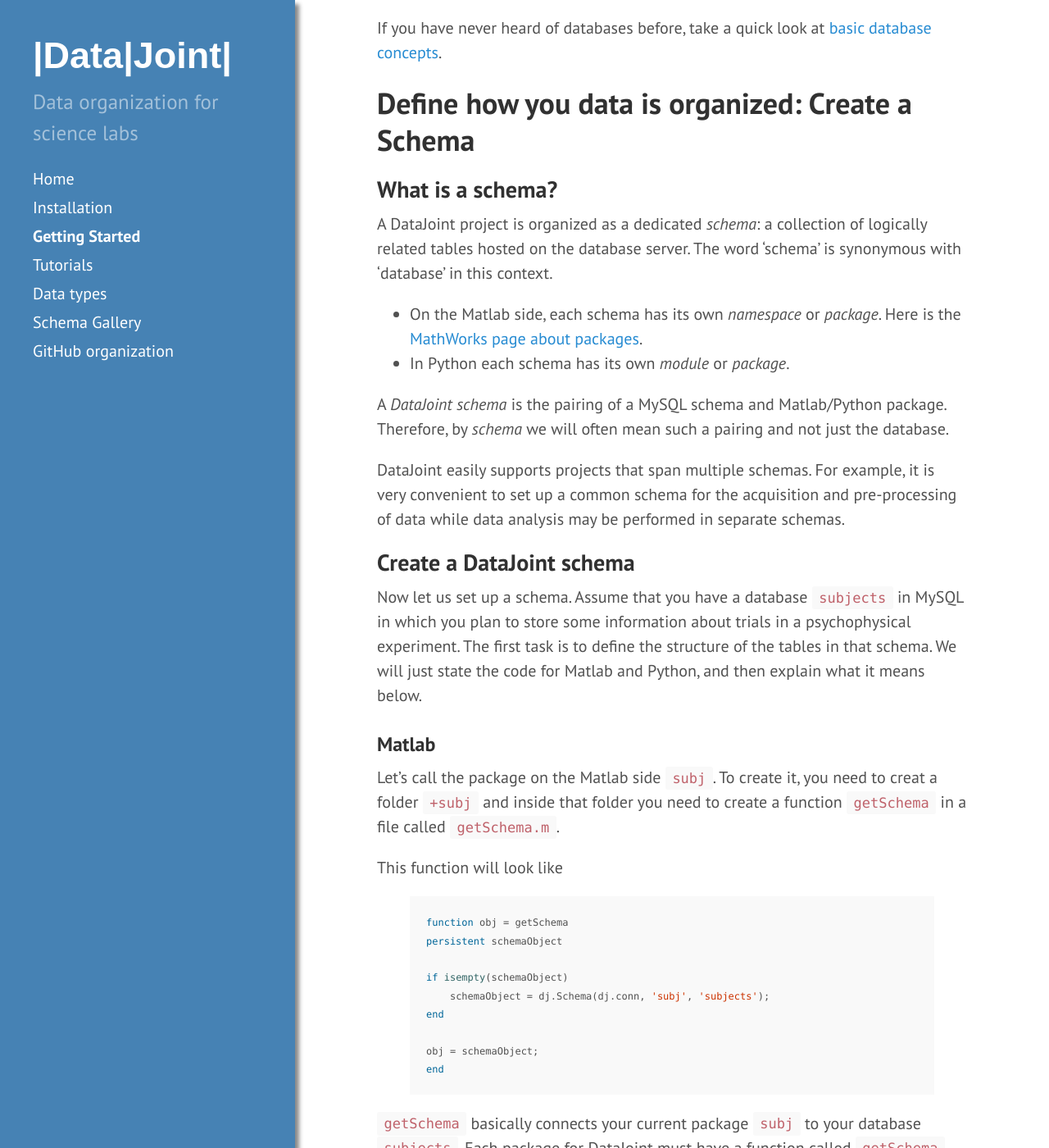
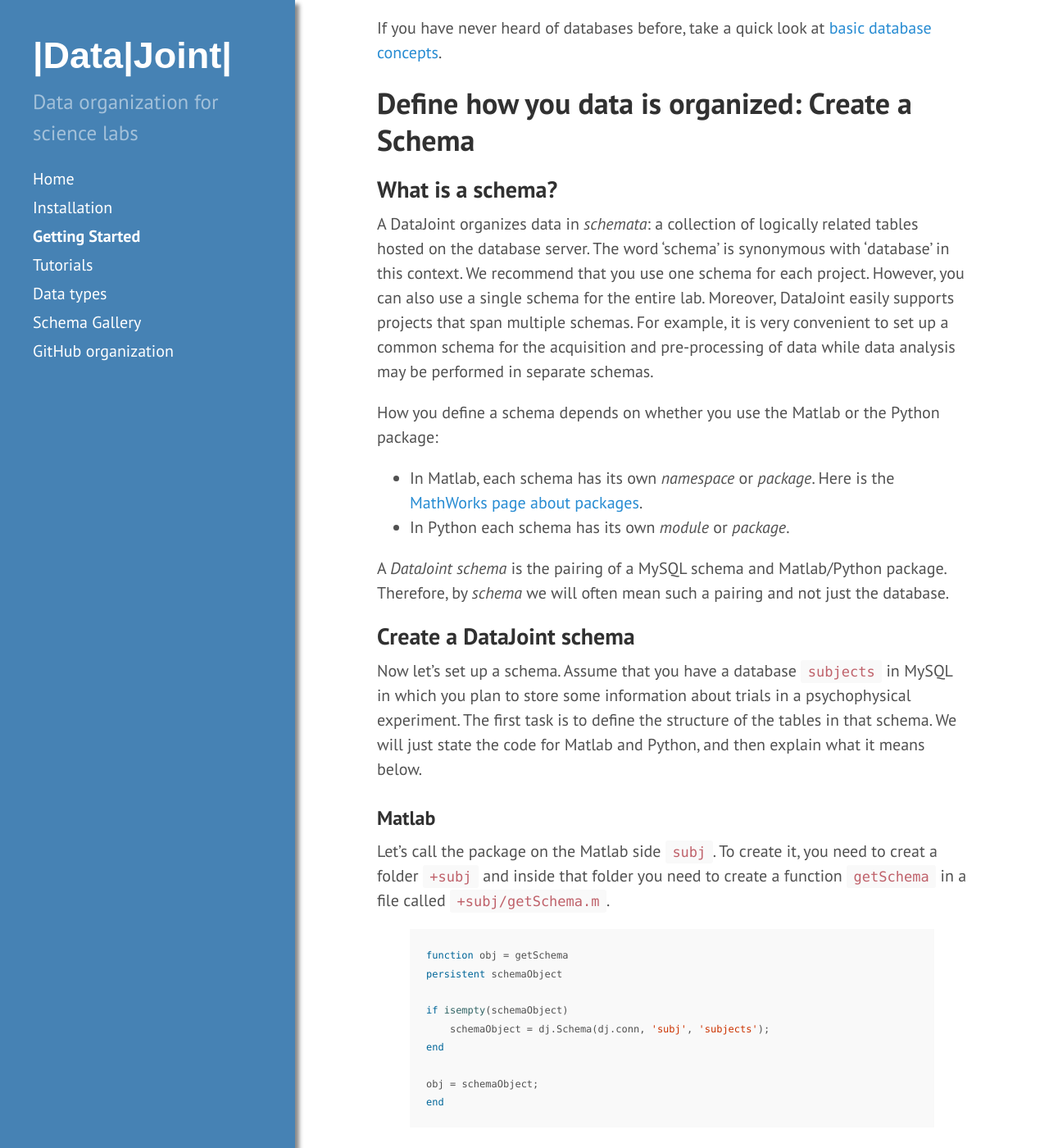
Before and after one commit to datajoint/datajoint-github-page, a Jekyll site: the page built from gettingstarted.md, in a window 1280 px wide and 1400 px high, scrolled down 235 px. Shown: the whole window at 82% size. Built offline with Jekyll 4.4.1, drawn with Linux system fonts in a browser that asks for light colours; Markdown is read by kramdown in place of the engine named in the settings; some of the changed text lies outside the part shown.

````diff
--- a/gettingstarted.md
+++ b/gettingstarted.md
@@ -14,24 +14,25 @@ If you have never heard of databases before, take a quick look at [basic databas
 # Define how you data is organized: Create a Schema
 
 ## What is a schema?
-A DataJoint project is organized as a dedicated _schema_: a collection of logically related tables hosted on the database server. The word 'schema' is synonymous with 'database' in this context.
+A DataJoint organizes data in _schemata_: a collection of logically related tables hosted on the database server. The word 'schema' is synonymous with 'database' in this context. We recommend that you use one schema for each project. However, you can also use a single schema for the entire lab. Moreover, DataJoint easily supports projects that span multiple schemas. For example, it is very convenient to set up a common schema for the acquisition and pre-processing of data while data analysis may be performed in separate schemas.
 
-* On the Matlab side, each schema has its own _namespace_ or _package_. Here is the [MathWorks page about packages](http://www.mathworks.com/help/matlab/matlab_oop/scoping-classes-with-packages.html).
+
+
+How you define a schema depends on whether you use the Matlab or the Python package:
+
+* In Matlab, each schema has its own _namespace_ or _package_. Here is the [MathWorks page about packages](http://www.mathworks.com/help/matlab/matlab_oop/scoping-classes-with-packages.html).
 * In Python each schema has its own _module_ or _package_.
 
 A _DataJoint schema_ is the pairing of a MySQL schema and Matlab/Python package. Therefore, by _schema_ we will often mean such a pairing and not just the database.
 
-DataJoint easily supports projects that span multiple schemas. For example, it is very convenient to set up a common schema for the acquisition and pre-processing of data while data analysis may be performed in separate schemas.
 
 ## Create a DataJoint schema
 
-Now let us set up a schema. Assume that you have a database `subjects` in MySQL in which you plan to store some information about trials in a psychophysical experiment. The first task is to define the structure of the tables in that schema. We will just state the code for Matlab and Python, and then explain what it means below.
+Now let's set up a schema. Assume that you have a database `subjects` in MySQL in which you plan to store some information about trials in a psychophysical experiment. The first task is to define the structure of the tables in that schema. We will just state the code for Matlab and Python, and then explain what it means below.
 
 ### Matlab
 
-Let's call the package on the Matlab side `subj`. To create it, you need to creat a folder `+subj` and inside that folder you need to create a function `getSchema` in a file called `getSchema.m`.
-
-This function will look like
+Let's call the package on the Matlab side `subj`. To create it, you need to creat a folder `+subj` and inside that folder you need to create a function `getSchema` in a file called `+subj/getSchema.m`.
 
 {% highlight matlab %}
 function obj = getSchema
@@ -45,9 +46,8 @@ obj = schemaObject;
 end
 {% endhighlight %}
 
-`getSchema` basically connects your current package `subj` to your database `subjects`. Each package for DataJoint must have a function called `getSchema` that tells the package which database it should connect (bind) to.
 
-Now let's define a table for your subjects. Create a file called `Subjects.m` and put the following content in it
+We also need to define a table for your subjects. To that end, create a file called `+subj/Subjects.m` and put the following content in it
 {% highlight matlab %}
 %{
 subj.Subjects (manual) # Basic subject info
@@ -152,4 +153,26 @@ class Trials(dj.Base):
 
 ### Explanation
 
+The above example has basically two parts:
+
+* defining the structure of the table
+* connecting the table to the database
+
+#### Defining the structure
+
+The part that defines the structure of the table is the at the top of the files in Matlab and the class variables `definition` in Python. The syntax is the same in both cases. Let's look at it in more detail.
+
+```
+
+	subj.Subjects (manual) # Basic subject info
+
+	subject_id                   : int                     # id number
+	---
+	first=""                     : varchar(20)             # first name
+	last=""                      : varchar(20)             # last name
+	sex="unknown"                : enum('M','F','unknown') # animal's sex
+	subject_ts=CURRENT_TIMESTAMP : timestamp               # automatic
+```
+
 The important part is the comment above the class definition. It states the name of the table (`subj.Subjects`), its primary key(s) `subject_id` and the datatype of the primary key. Everything behind the `#` is treated as comment.
+`getSchema` basically connects your current package `subj` to your database `subjects`. Each package for DataJoint must have a function called `getSchema` that tells the package which database it should connect (bind) to.
````
Also changed, not shown: other parts of gettingstarted.md (+2 -1 lines), index.md (+9 -3 lines).
